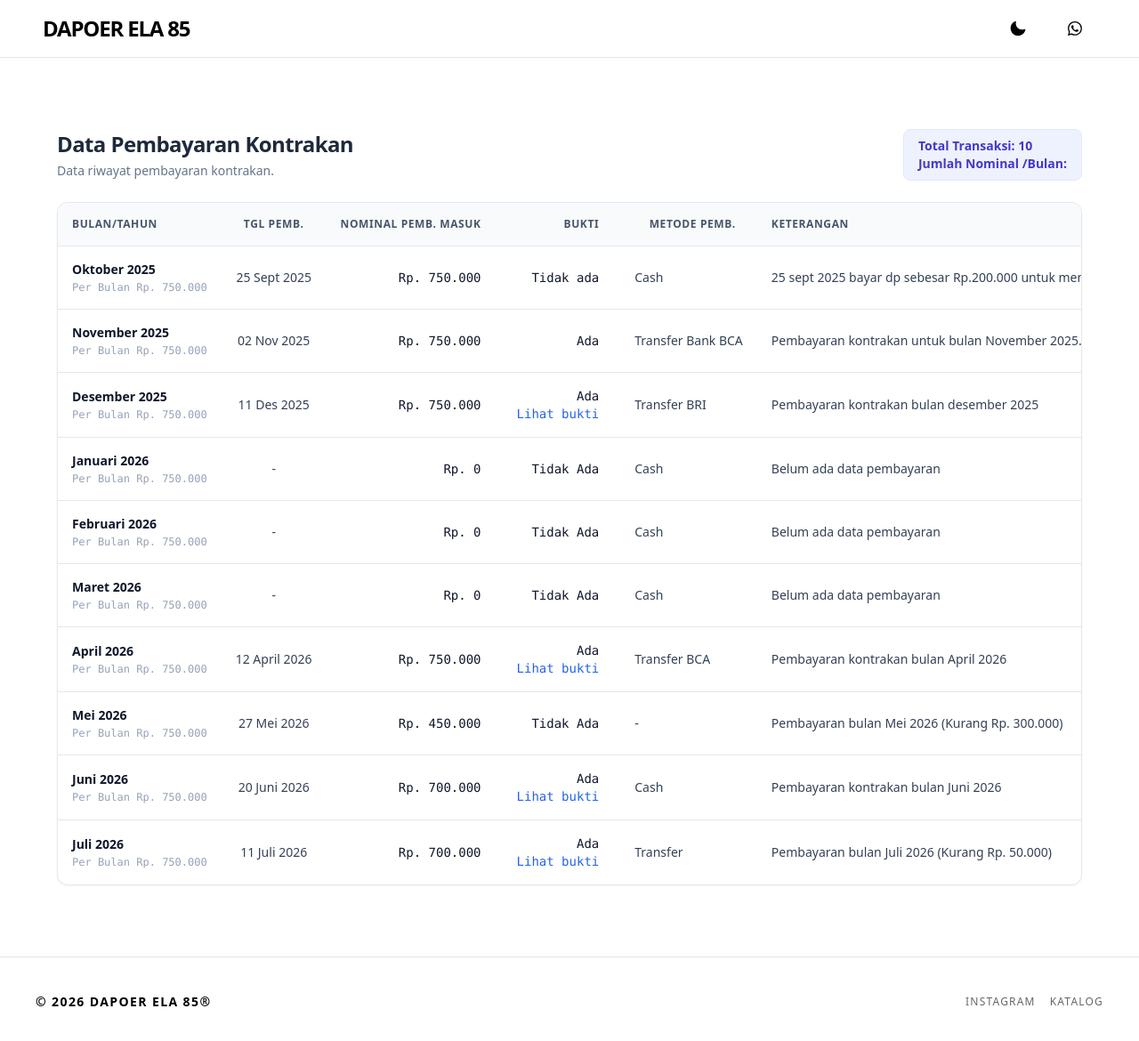
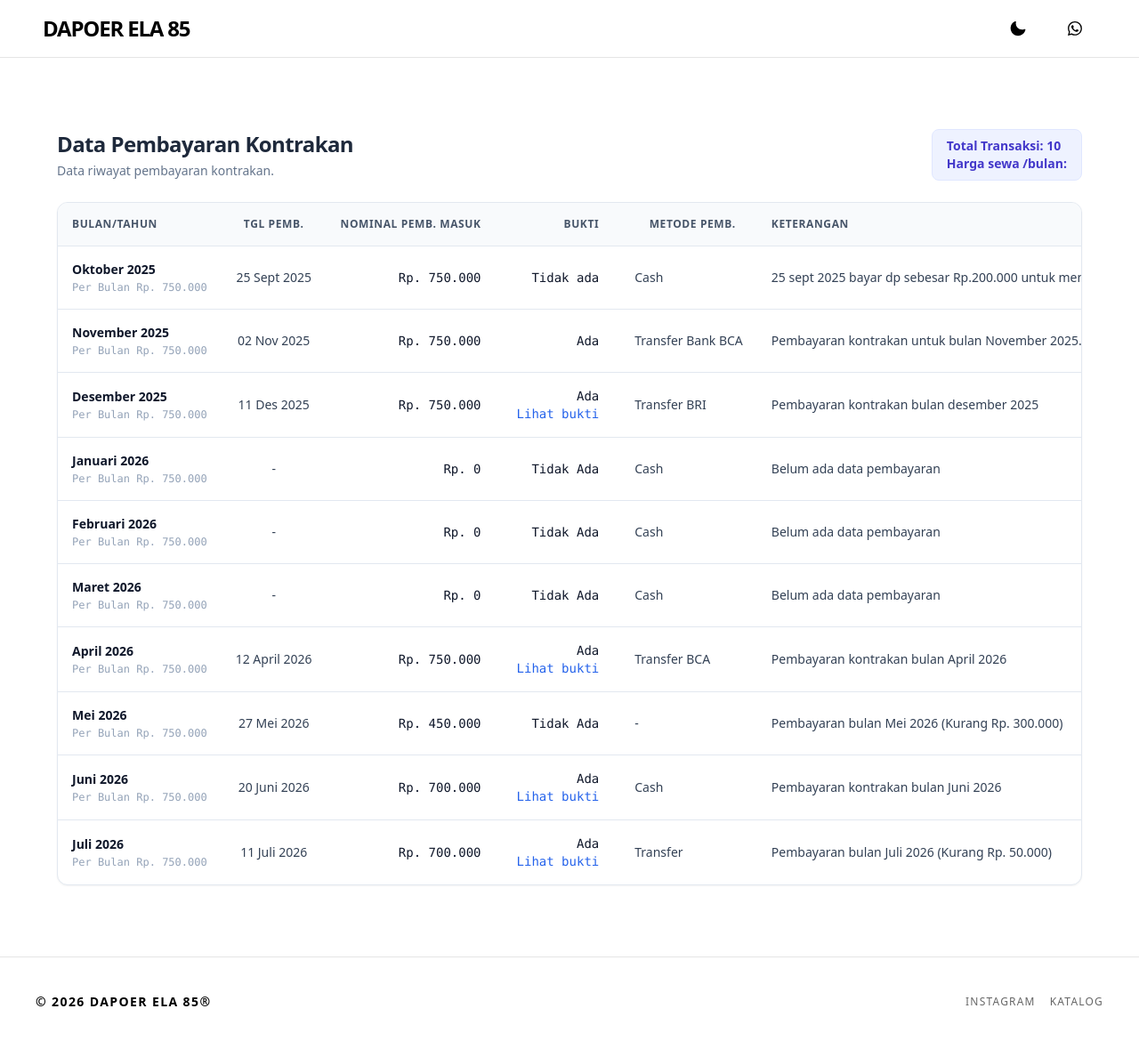
Before and after one commit to dapoerela85/dapoerela85.github.io, a Jekyll site: the page built from _pages/kontrakan.html, in a window 1280 px wide and 1176 px high. Shown: the top 1170 px of the window at 89% size. Built offline with Jekyll 4.4.1, drawn with Linux system fonts in a browser that asks for light colours; nearby versions of some CDN libraries.

Commit message:
Update label for monthly rental price

```diff
--- a/_pages/kontrakan.html
+++ b/_pages/kontrakan.html
@@ -13,7 +13,7 @@ permalink: /kontrakan/
     </div>
     <div class="mt-4 md:mt-0 bg-indigo-50 border border-indigo-100 rounded-lg px-4 py-2 text-sm text-indigo-700 font-semibold w-fit">
       Total Transaksi: {{ site.data.kontrakan.kontrakan | size }} <br/>
-      Jumlah Nominal /Bulan: {{ site.data.kontrakan.kontrakan.nominal }}
+      Harga sewa /bulan: {{ site.data.kontrakan.kontrakan.nominal }}
     </div>
   </div>
 
```
